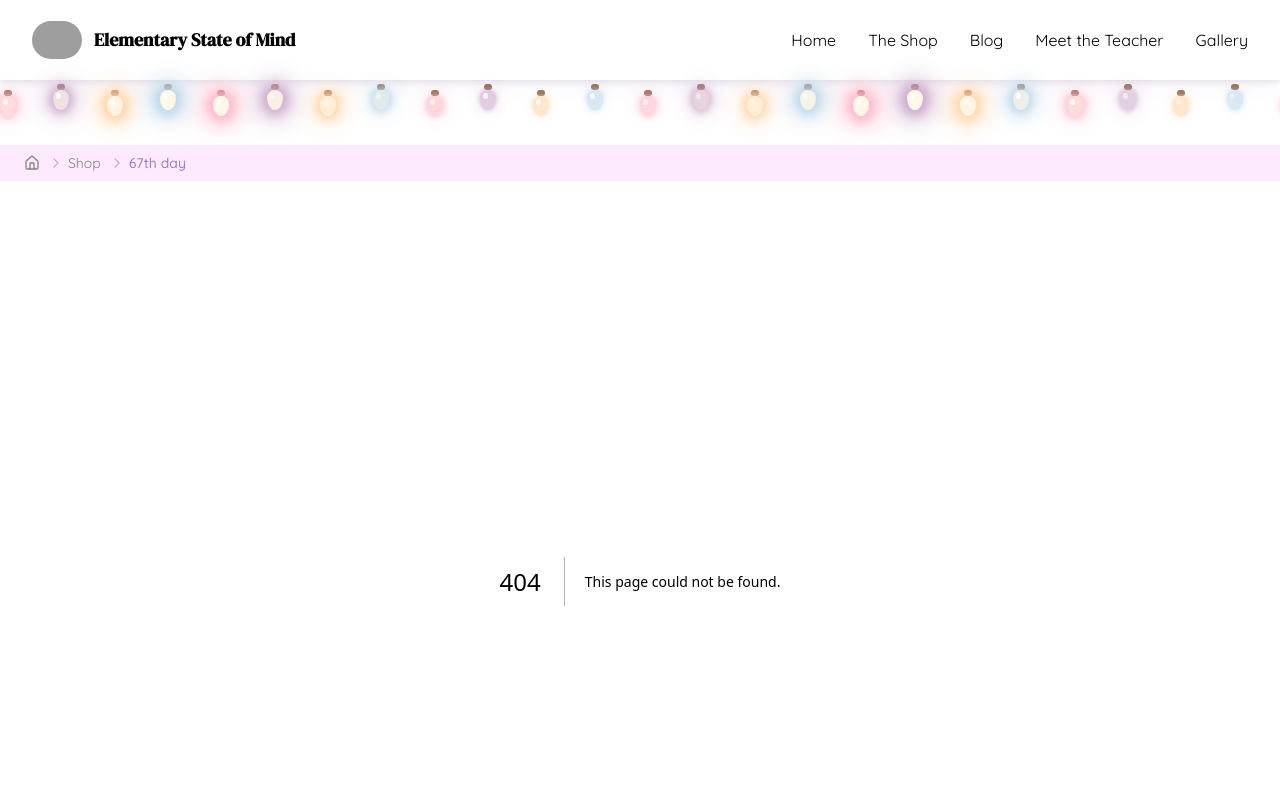
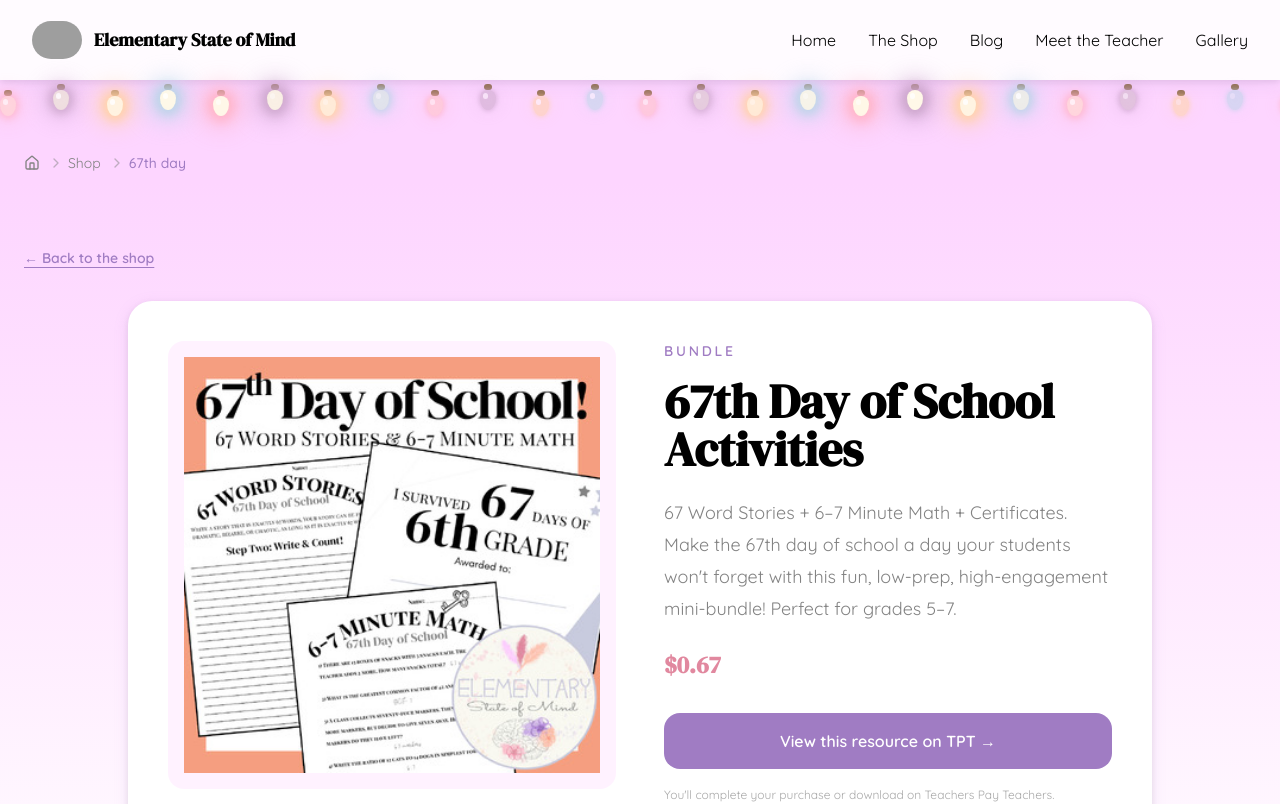
Before and after one commit to nikopastore/elementary-state-of-mind-site, a Next.js app: page /shop/67th-day in a window 1280 px wide. Before the commit this address had no page. Shown: the top 804 px of the page. Built offline with nearby package versions, Linux system fonts and the light colour scheme; grey boxes are pictures that could not be loaded.

Commit message:
[TPT-004] Add product SEO pages and OG image

```diff
--- a/scripts/convert-heic.js
+++ b/scripts/convert-heic.js
@@ -1,3 +1,4 @@
+/* eslint-disable @typescript-eslint/no-require-imports */
 const fs = require('fs');
 const path = require('path');
 const heicConvert = require('heic-convert');
--- a/src/app/layout.tsx
+++ b/src/app/layout.tsx
@@ -35,9 +35,9 @@ export const metadata: Metadata = {
     siteName: "Elementary State of Mind",
     images: [
       {
-        url: "https://www.elementarystateofmind.com/logo.png",
+        url: "https://www.elementarystateofmind.com/og-image.png",
         width: 1200,
-        height: 1200,
+        height: 630,
         alt: "Elementary State of Mind - Teacher Resources",
       },
     ],
--- /dev/null
+++ b/src/app/shop/[slug]/page.tsx
@@ -0,0 +1,156 @@
+import type { Metadata } from "next";
+import Image from "next/image";
+import Link from "next/link";
+import { notFound } from "next/navigation";
+import { products } from "@/lib/products";
+
+type ProductPageProps = {
+  params: Promise<{ slug: string }>;
+};
+
+const siteUrl = "https://www.elementarystateofmind.com";
+
+function getProduct(slug: string) {
+  return products.find((product) => product.id === slug);
+}
+
+function getTptUrl(productUrl: string, slug: string) {
+  const url = new URL(productUrl);
+  url.searchParams.set("utm_source", "esom_site");
+  url.searchParams.set("utm_medium", "shop");
+  url.searchParams.set("utm_campaign", slug);
+  return url.toString();
+}
+
+function formatPrice(priceInCents: number, isFree?: boolean) {
+  if (isFree || priceInCents === 0) return "Free";
+  return `$${(priceInCents / 100).toFixed(2)}`;
+}
+
+export function generateStaticParams() {
+  return products.map((product) => ({ slug: product.id }));
+}
+
+export async function generateMetadata({ params }: ProductPageProps): Promise<Metadata> {
+  const { slug } = await params;
+  const product = getProduct(slug);
+
+  if (!product) return {};
+
+  return {
+    title: product.name,
+    description: product.description,
+    keywords: [
+      product.name,
+      "elementary teacher resources",
+      "Teachers Pay Teachers",
+      "digital classroom resources",
+    ],
+    alternates: {
+      canonical: `${siteUrl}/shop/${product.id}`,
+    },
+    openGraph: {
+      type: "website",
+      url: `${siteUrl}/shop/${product.id}`,
+      title: product.name,
+      description: product.description,
+      images: [
+        {
+          url: product.image,
+          width: 1200,
+          height: 630,
+          alt: `${product.name} cover image`,
+        },
+      ],
+    },
+  };
+}
+
+export default async function ProductPage({ params }: ProductPageProps) {
+  const { slug } = await params;
+  const product = getProduct(slug);
+
+  if (!product) notFound();
+
+  const onSiteUrl = `${siteUrl}/shop/${product.id}`;
+  const tptUrl = getTptUrl(product.tptUrl, product.id);
+  const productSchema = {
+    "@context": "https://schema.org",
+    "@type": "Product",
+    name: product.name,
+    description: product.description,
+    image: `${siteUrl}${product.image}`,
+    url: onSiteUrl,
+    brand: {
+      "@type": "Brand",
+      name: "Elementary State of Mind",
+    },
+    category: product.category,
+    offers: {
+      "@type": "Offer",
+      price: product.isFree ? "0.00" : (product.price / 100).toFixed(2),
+      priceCurrency: "USD",
+      availability: "https://schema.org/InStock",
+      url: tptUrl,
+      seller: {
+        "@type": "Organization",
+        name: "Elementary State of Mind",
+        url: siteUrl,
+      },
+    },
+  };
+
+  return (
+    <div className="min-h-screen bg-gradient-to-b from-lavender to-white py-10 md:py-16">
+      <script
+        type="application/ld+json"
+        dangerouslySetInnerHTML={{ __html: JSON.stringify(productSchema) }}
+      />
+      <div className="container mx-auto px-4 sm:px-6">
+        <Link
+          href="/shop"
+          className="font-body text-sm font-semibold text-purple underline underline-offset-4 hover:text-dustyRose"
+        >
+          ← Back to the shop
+        </Link>
+        <main className="mx-auto mt-8 grid max-w-5xl gap-8 overflow-hidden rounded-3xl bg-white p-5 shadow-soft md:grid-cols-2 md:gap-12 md:p-10">
+          <div className="relative aspect-square overflow-hidden rounded-2xl bg-lavender/30">
+            <Image
+              src={product.image}
+              alt={`${product.name} cover image`}
+              fill
+              priority
+              className="object-contain p-4"
+              sizes="(max-width: 768px) 100vw, 50vw"
+            />
+          </div>
+          <div className="flex flex-col justify-center">
+            <p className="font-body text-sm font-semibold uppercase tracking-[0.2em] text-purple">
+              {product.category.replace("-", " ")}
+            </p>
+            <h1 className="mt-4 font-heading text-3xl font-bold text-black md:text-5xl">
+              {product.name}
+            </h1>
+            <p className="mt-6 font-body text-base leading-8 text-gray md:text-lg">
+              {product.description}
+            </p>
+            <p className="mt-6 font-heading text-2xl font-bold text-dustyRose">
+              {formatPrice(product.price, product.isFree)}
+            </p>
+            <a
+              href={tptUrl}
+              target="_blank"
+              rel="noopener noreferrer"
+              className="mt-8 inline-flex items-center justify-center rounded-2xl bg-purple px-6 py-4 font-body text-base font-semibold text-white transition hover:bg-dustyRose"
+            >
+              {product.isFree ? "Get this free resource on TPT" : "View this resource on TPT"} →
+            </a>
+            <p className="mt-4 font-body text-xs leading-5 text-gray/70">
+              You&apos;ll complete your purchase or download on Teachers Pay Teachers.
+            </p>
+          </div>
+        </main>
+      </div>
+    </div>
+  );
+}
--- a/src/app/shop/page.tsx
+++ b/src/app/shop/page.tsx
@@ -13,10 +13,10 @@ export const metadata: Metadata = {
     url: "https://www.elementarystateofmind.com/shop",
     images: [
       {
-        url: "https://www.elementarystateofmind.com/logo.png",
+        url: "https://www.elementarystateofmind.com/og-image.png",
         width: 1200,
-        height: 1200,
-        alt: "Elementary State of Mind",
+        height: 630,
+        alt: "Elementary State of Mind - The Shop",
       },
     ],
   },
@@ -24,7 +24,7 @@ export const metadata: Metadata = {
     card: "summary_large_image",
     title: "The Shop | Elementary State of Mind",
     description: "Beautiful, engaging digital resources for your classroom.",
-    images: ["https://www.elementarystateofmind.com/logo.png"],
+    images: ["https://www.elementarystateofmind.com/og-image.png"],
   },
   alternates: {
     canonical: "https://www.elementarystateofmind.com/shop",
--- a/src/app/sitemap.ts
+++ b/src/app/sitemap.ts
@@ -1,5 +1,6 @@
 import { MetadataRoute } from 'next';
 import { posts } from '@/lib/posts';
+import { products } from '@/lib/products';
 
 export default function sitemap(): MetadataRoute.Sitemap {
   const baseUrl = 'https://www.elementarystateofmind.com';
@@ -46,5 +47,13 @@ export default function sitemap(): MetadataRoute.Sitemap {
     priority: 0.8,
   }));
 
-  return [...staticRoutes, ...blogRoutes];
+  // Dynamic product routes
+  const productRoutes: MetadataRoute.Sitemap = products.map((product) => ({
+    url: `${baseUrl}/shop/${product.id}`,
+    lastModified: new Date(),
+    changeFrequency: 'monthly' as const,
+    priority: 0.8,
+  }));
+
+  return [...staticRoutes, ...blogRoutes, ...productRoutes];
 }
--- a/src/components/ProductCard.tsx
+++ b/src/components/ProductCard.tsx
@@ -1,6 +1,7 @@
 'use client';
 
 import Image from 'next/image';
+import Link from 'next/link';
 import { motion } from 'framer-motion';
 import { Tag, ExternalLink } from 'lucide-react';
 
@@ -11,7 +12,6 @@ type ProductCardProps = {
   price: number; // in cents
   category: string;
   image: string;
-  tptUrl: string;
   isFree?: boolean;
 };
 
@@ -42,15 +42,8 @@ export default function ProductCard({
   price,
   category,
   image,
-  tptUrl,
   isFree,
 }: ProductCardProps) {
-  const handleClick = () => {
-    if (tptUrl) {
-      window.open(tptUrl, '_blank', 'noopener,noreferrer');
-    }
-  };
-
   const priceDisplay = formatPrice(price, isFree);
   const isProductFree = isFree || price === 0;
 
@@ -83,13 +76,13 @@ export default function ProductCard({
         </div>
         <h3 className="text-lg md:text-xl font-heading font-bold text-black mb-1.5 md:mb-2 line-clamp-2">{name}</h3>
         <p className="text-gray text-xs md:text-sm mb-4 md:mb-6 line-clamp-2">{description}</p>
-        <button
-          onClick={handleClick}
+        <Link
+          href={`/shop/${id}`}
           className={`w-full ${isProductFree ? 'bg-purple hover:bg-dustyRose' : 'bg-dustyRose hover:bg-purple'} text-white font-semibold py-2.5 md:py-3 rounded-xl md:rounded-2xl flex items-center justify-center gap-1.5 md:gap-2 transition-all shadow-md hover:shadow-lg text-sm md:text-base`}
         >
           <ExternalLink className="h-4 w-4 md:h-5 md:w-5" />
-          <span>{isProductFree ? 'Get Free on TPT' : 'View on TPT'}</span>
-        </button>
+          <span>View resource</span>
+        </Link>
       </div>
     </motion.div>
   );
```
Also changed, not shown: public/og-image.png (added).
